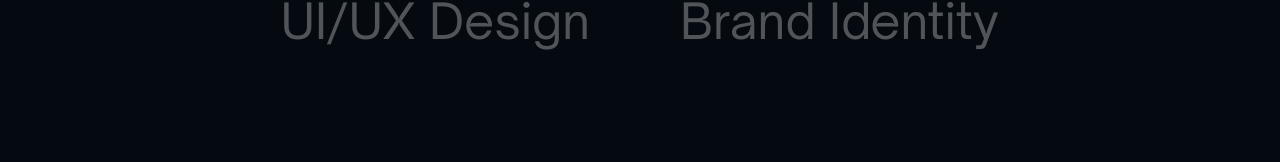
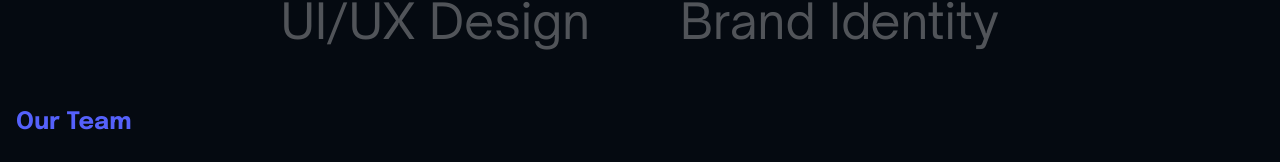
Before and after one commit to rikkilanz/opus-space, a Next.js app: page / in a window 1280 px wide. Shown: the part 1156-1318 px from the top of the page. Before the commit the page ends 1237 px from the top, so only its background shows below. Built offline with nearby package versions, Linux system fonts and the light colour scheme.

Commit message:
Team section

```diff
--- a/app/assets/index.js
+++ b/app/assets/index.js
@@ -1,7 +1,9 @@
 import brandLogoSymbolWhite from './images/brand-logo/opus-space-symbol-white.svg';
 import brandLogoHorizontalWhite from './images/brand-logo/opus-space-white-horizontal-logo.svg';
+import rikkiSorianoProfile from './images/team-profiles/rikkisoriano-profile.jpg'
 
 export {
     brandLogoSymbolWhite,
     brandLogoHorizontalWhite,
+    rikkiSorianoProfile
 }
--- a/app/components/TeamCard.jsx
+++ b/app/components/TeamCard.jsx
@@ -0,0 +1,7 @@
+export default function TeamCard() {
+    return(
+        <div>
+
+        </div>
+    )
+}
--- /dev/null
+++ b/app/components/TeamSlider.jsx
@@ -0,0 +1,9 @@
+import TeamCard from "./TeamCard";
+
+export default function TeamSlider() {
+    return(
+        <div>
+            <TeamCard />
+        </div>
+    )
+}
--- a/app/components/sections/OurTeam.jsx
+++ b/app/components/sections/OurTeam.jsx
@@ -1,5 +1,12 @@
+import TeamSlider from "../TeamSlider";
+
 export default function OurTeam() {
     return (
-        <h1>Our Team</h1>
+        <section>
+            <h3 className="lg:text-[24px] font-epilogue font-bold text-primary text-[18px] px-4 py-6 max-w-[1440px]">
+                Our Team
+            </h3>
+            <TeamSlider />
+        </section>
     )
 }
--- /dev/null
+++ b/app/constants/index.js
@@ -0,0 +1,11 @@
+import rikkiSorianoProfile from "../assets/"
+
+const teamData = [
+    {
+        name: "Rikki Soriano",
+        title: "Front End Developer",
+        imageUrl: rikkiSorianoProfile,
+    },
+]
+
+export {teamData}
--- a/app/page.tsx
+++ b/app/page.tsx
@@ -1,11 +1,13 @@
 import Hero from "./components/sections/Hero";
 import Services from "./components/sections/Services";
+import OurTeam from "./components/sections/OurTeam";
 
 export default function Home() {
   return (
     <main className="">
       <Hero />
       <Services/>
+      <OurTeam/>
 
     </main>
   );
```
Also changed, not shown: app/assets/images/team-profiles/rikkisoriano-profile.jpg (added).
